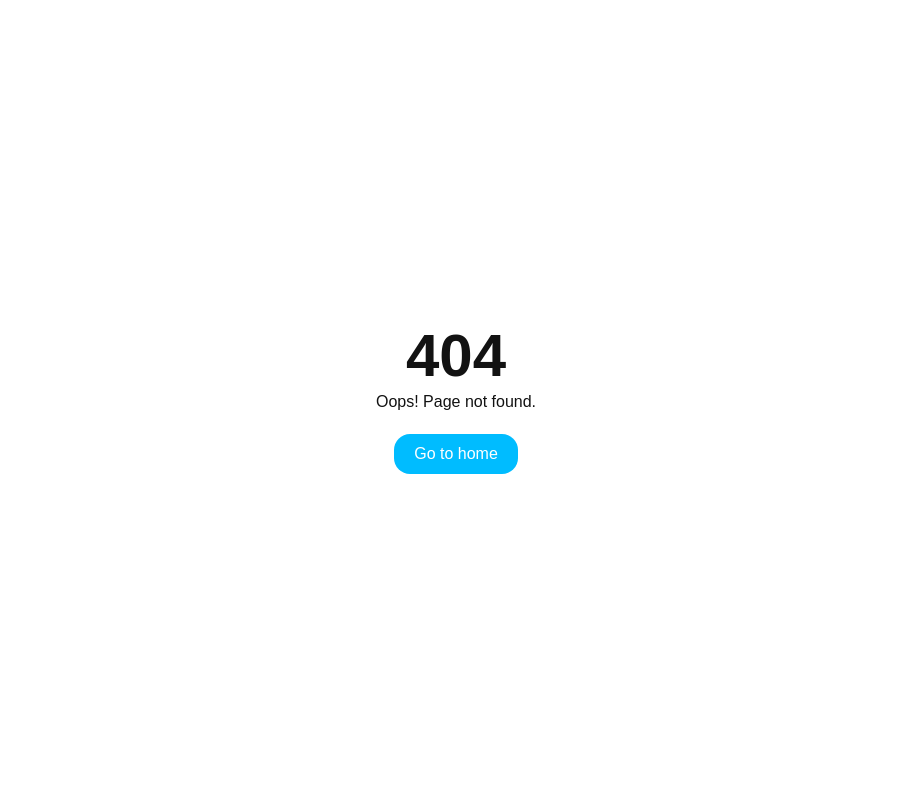
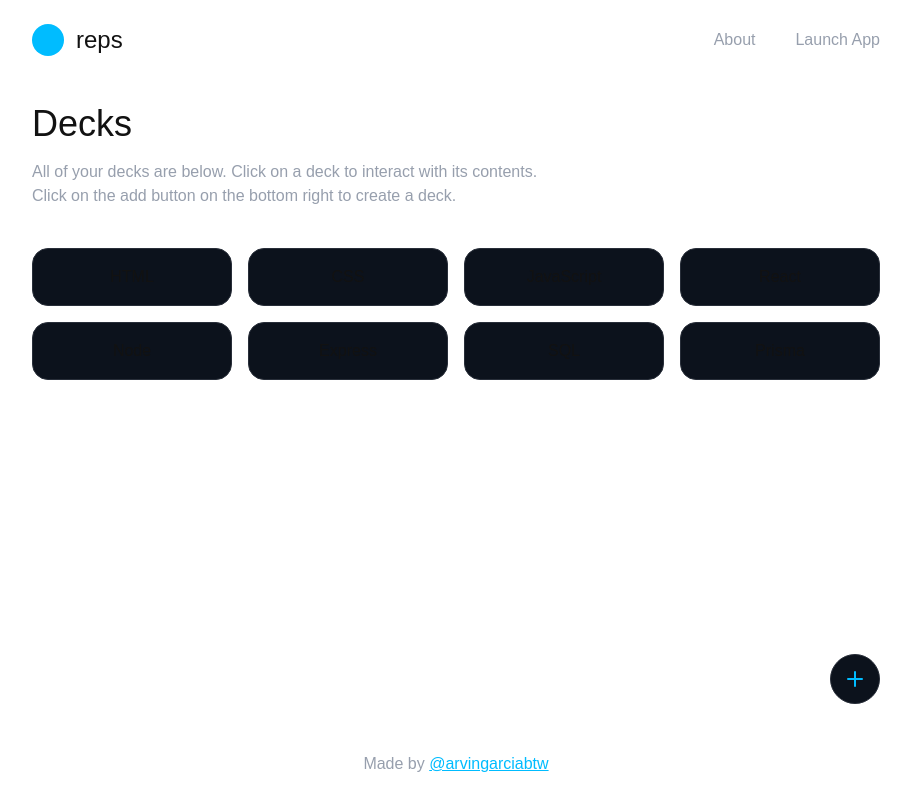
Before and after one commit to arvingarciabtw/reps, a Next.js app: page /dashboard in a window 1280 px wide. Before the commit this address had no page. Shown: the whole page, without its empty margins (184-1095 px from the left). Built offline with nearby package versions, Linux system fonts and the light colour scheme; a web font is replaced by a local one.

Commit message:
feat: dashboard page

```diff
--- /dev/null
+++ b/app/dashboard/page.tsx
@@ -0,0 +1,118 @@
+"use client";
+
+import NavBar from "../ui/navbar";
+import Footer from "../ui/footer";
+import Link from "next/link";
+import { useState } from "react";
+import { Plus, X } from "react-feather";
+import { Dialog } from "radix-ui";
+
+export default function Home() {
+	return (
+		<>
+			<NavBar />
+			<Dashboard />
+			<Footer />
+		</>
+	);
+}
+
+function Dashboard() {
+	return (
+		<main className="relative mx-auto w-full max-w-4xl flex-1 p-6">
+			<Decks />
+			<AddDeck />
+		</main>
+	);
+}
+
+function Decks() {
+	const [decks] = useState([
+		{ name: "HTML" },
+		{ name: "CSS" },
+		{ name: "JavaScript" },
+		{ name: "React" },
+		{ name: "Node" },
+		{ name: "Express" },
+		{ name: "SQL" },
+		{ name: "Prisma" },
+	]);
+
+	return (
+		<>
+			<h1 className="text-4xl font-medium">Decks</h1>
+			<p className="mt-4 mb-10 max-w-lg text-(--color-gray-300)">
+				All of your decks are below. Click on a deck to interact with its
+				contents. Click on the add button on the bottom right to create a deck.
+			</p>
+			<section className="grid grid-cols-1 gap-4 xs:grid-cols-2 sm:grid-cols-3 md:grid-cols-4">
+				{decks.map((deck: { name: string }) => (
+					<Deck key={deck.name} deckName={deck.name} />
+				))}
+			</section>
+		</>
+	);
+}
+
+function Deck({ deckName }: { deckName: string }) {
+	return (
+		<Link href="/dashboard/a-dynamically-generated-deck">
+			<article
+				className="ease grid cursor-pointer place-items-center rounded-2xl border border-(--color-gray-700) bg-(--color-gray-800) p-4 text-(--color-fg) transition duration-300 hover:text-(--color-primary)"
+				key={deckName}
+			>
+				<p>{deckName}</p>
+			</article>
+		</Link>
+	);
+}
+
+function AddDeck() {
+	return (
+		<Dialog.Root>
+			<Dialog.Trigger asChild>
+				<button className="ease fixed right-0 bottom-0 mr-6 mb-6 cursor-pointer rounded-[50%] border border-(--color-gray-700) bg-(--color-gray-800) p-3 ring-(--color-primary) transition duration-300 hover:opacity-75 focus:ring-1 focus:outline-none xs:absolute">
+					<Plus className="stroke-(--color-primary)" />
+				</button>
+			</Dialog.Trigger>
+			<Dialog.Portal>
+				<Dialog.Overlay className="fixed inset-0 bg-(--color-black) opacity-75" />
+				<Dialog.Content className="fixed top-[50%] left-[50%] flex max-w-75 translate-x-[-50%] translate-y-[-50%] flex-col rounded-2xl border border-(--color-gray-700) bg-(--color-gray-800) p-6 text-(--color-gray-300) outline-none">
+					<Dialog.Title className="mb-2 text-2xl font-medium text-(--color-white)">
+						Add Deck
+					</Dialog.Title>
+					<Dialog.Description className="mb-4 max-w-60">
+						Simply enter the name of your deck below. That&apos;s it!
+					</Dialog.Description>
+					<fieldset className="flex w-full items-center gap-3">
+						<label htmlFor="name" className="sr-only text-(--color-gray-300)">
+							Name
+						</label>
+						<input
+							required
+							id="name"
+							placeholder="TypeScript"
+							className="w-full rounded-md bg-(--color-black) px-3 py-2 placeholder-(--color-gray-600) opacity-75 focus:ring-1 focus:ring-(--color-primary) focus:outline-none"
+						/>
+					</fieldset>
+					<div className="mt-6 self-end">
+						<Dialog.Close asChild>
+							<button className="ease cursor-pointer rounded-2xl bg-(--color-primary) px-5 py-2 text-(--color-black) transition duration-300 hover:opacity-75">
+								Add deck
+							</button>
+						</Dialog.Close>
+					</div>
+					<Dialog.Close asChild>
+						<button
+							type="submit"
+							aria-label="Close"
+							className="ease absolute top-4 right-4 cursor-pointer transition duration-300 hover:opacity-75"
+						>
+							<X className="h-5 w-5" />
+						</button>
+					</Dialog.Close>
+				</Dialog.Content>
+			</Dialog.Portal>
+		</Dialog.Root>
+	);
+}
--- a/app/globals.css
+++ b/app/globals.css
@@ -6,16 +6,13 @@
 	--color-highlight: oklch(0.7484 0.1551 233.2517);
 }
 
-::selection {
-	background: var(--color-highlight);
-	color: var(--color-fg);
-}
-
 @theme inline {
 	--font-sans: var(--font-atkinson-hyperlegible-next);
 	--font-mono: var(--font-atkinson-hyperlegible-mono);
 	--font-logo: var(--font-zalando-sans-expanded);
 
+	--color-black: oklch(0.12 0.0224 261.75);
+	--color-white: oklch(0.982 0.0041 91.45);
 	--color-primary: oklch(0.7484 0.1551 233.2517);
 	--color-gray-800: oklch(0.18 0.0224 261.75);
 	--color-gray-700: oklch(0.3 0.0224 261.75);
@@ -35,11 +32,6 @@
 		--color-fg: oklch(0.982 0.0041 91.45);
 		--color-highlight: oklch(0.2435 0 0);
 	}
-
-	::selection {
-		background: var(--color-highlight);
-		color: var(--color-fg);
-	}
 }
 
 body {
--- a/app/home/page.tsx
+++ /dev/null
@@ -1,7 +0,0 @@
-export default function Home() {
-  return (
-    <div>
-      <p>At the home route</p>
-    </div>
-  );
-}
```
